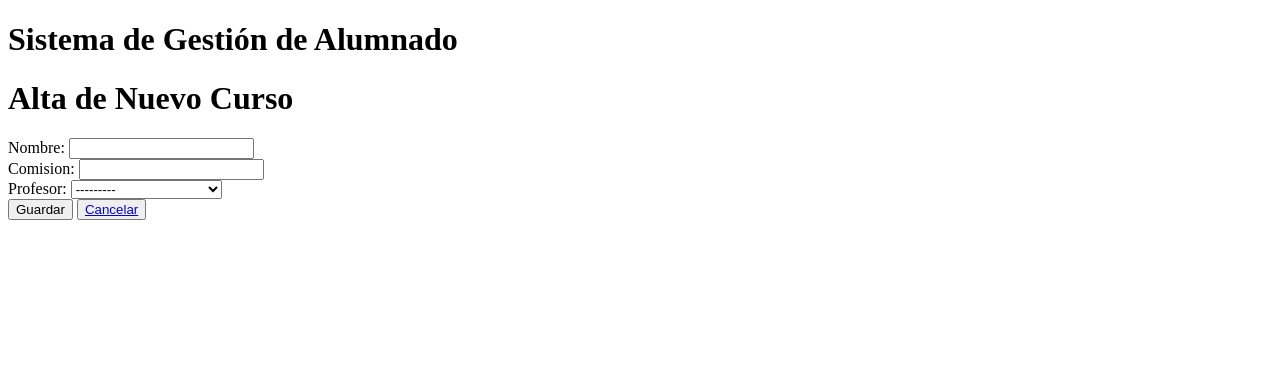
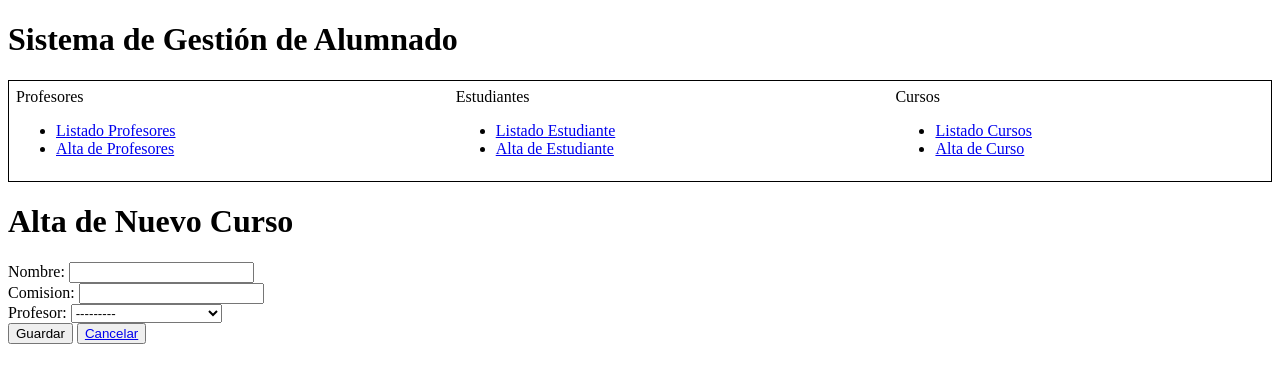
Before and after one commit to JMCARRERASPYTHON/TuPrimerPagina-Carreras, a Django app: page /curso/create in a window 1280 px wide. Shown: the top 383 px of the page. Run offline with Django 5.2, Linux system fonts and the light colour scheme; data comes from the database, SQL or seed files in the repository.

Commit message:
Actualización de Altas y Listas

```diff
--- a/project/core/templates/core/base.html
+++ b/project/core/templates/core/base.html
@@ -7,6 +7,29 @@
 </head>
 <body>
     <h1>Sistema de Gestión de Alumnado</h1>
+    <table style="margin-bottom:10px; width: 100%; border: 1px solid #000"  cellspacing="3" cellpadding="4">
+        <tr>
+            <td>Profesores
+                <ul>
+                    <li><a href="{% url 'profesor_list' %}">Listado Profesores</a></li>
+                    <li><a href="{% url 'profesor_create' %}">Alta de Profesores</a></li>
+                </ul>
+            </td>
+            <td>Estudiantes
+                <ul>
+                    <li><a href="{% url 'estudiante_list' %}">Listado Estudiante</a></li>
+                    <li><a href="{% url 'estudiante_create' %}">Alta de Estudiante</a></li>
+                </ul>
+            </td>
+            <td>Cursos
+                <ul>
+                    <li><a href="{% url 'curso_list' %}">Listado Cursos</a></li>
+                    <li><a href="{% url 'curso_create' %}">Alta de Curso</a></li>
+                </ul>
+            </td>
+        </tr>
+
+        </table>
     {% block contenido %}
 
     {% endblock contenido %}
```
